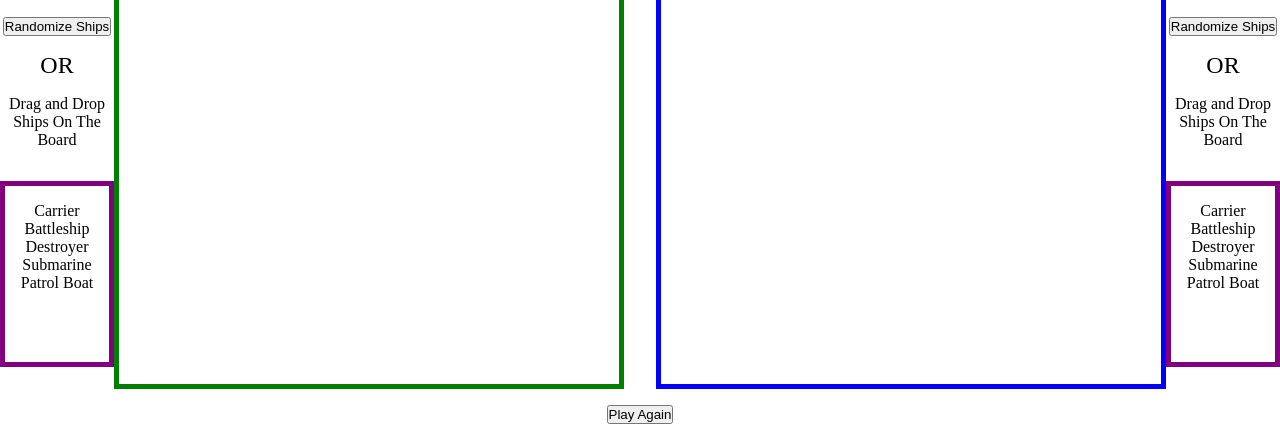
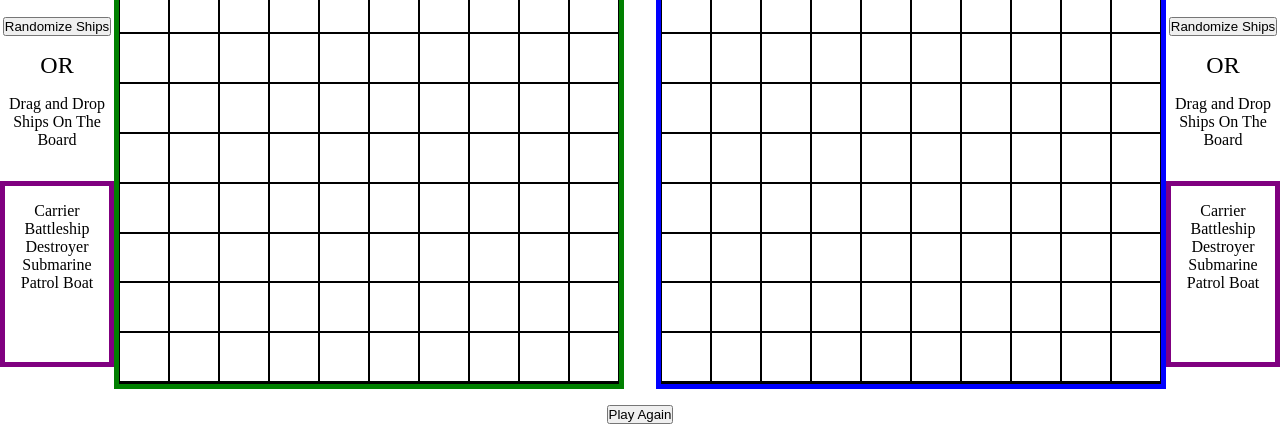
Before and after one commit to Amiriel01/Battleship, a plain HTML site: page index.html in a window 1280 px wide. Shown: the part 389-813 px from the top of the page. Drawn offline with Linux system fonts and the light colour scheme; a script that the page names is missing.

Commit message:
created gameboard grids

```diff
--- /dev/null
+++ b/main.js
@@ -0,0 +1 @@
+(()=>{"use strict";!function(){let e=document.querySelector("#player1-gameboard");for(let t=0;t<10;t++){let t=document.createElement("div");t.classList.add("row"),e.appendChild(t);for(let t=0;t<10;t++){let t=document.createElement("div");t.classList.add("column"),e.appendChild(t)}}let t=document.querySelector("#player2-gameboard");for(let e=0;e<10;e++){let e=document.createElement("div");e.classList.add("row"),t.appendChild(e);for(let e=0;e<10;e++){let e=document.createElement("div");e.classList.add("column"),t.appendChild(e)}}}()})();
--- a/style.css
+++ b/style.css
@@ -76,3 +76,15 @@ p {
     margin-top: 1rem;
    justify-content: center;
 }
+
+#player1-gameboard,
+#player2-gameboard {
+    display: grid;
+    grid-template-columns: repeat(10, 1fr);
+    grid-template-rows: repeat(10, 1fr);
+}
+
+.row,
+.column {
+    border: 1px solid black;
+}
```
